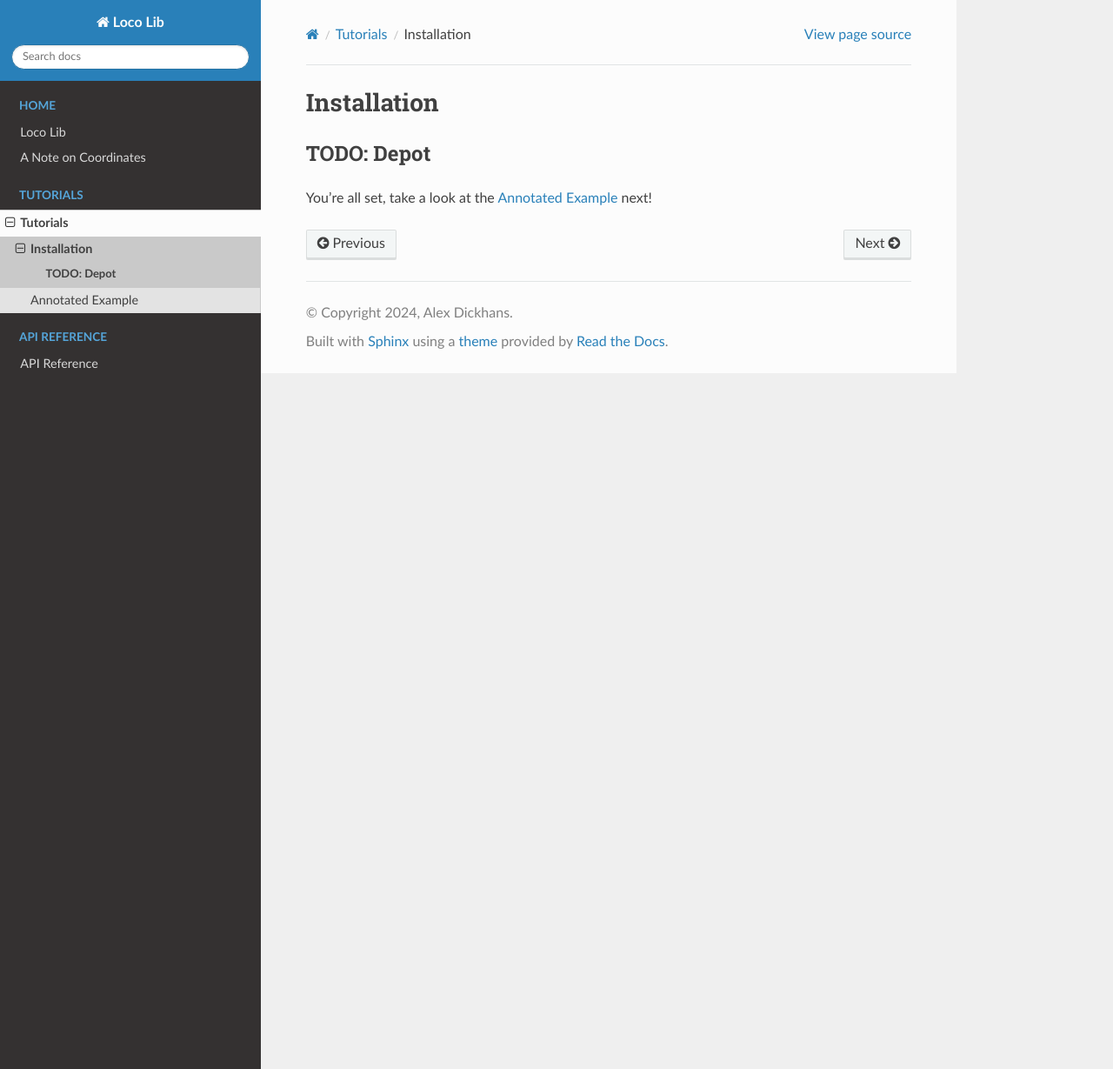
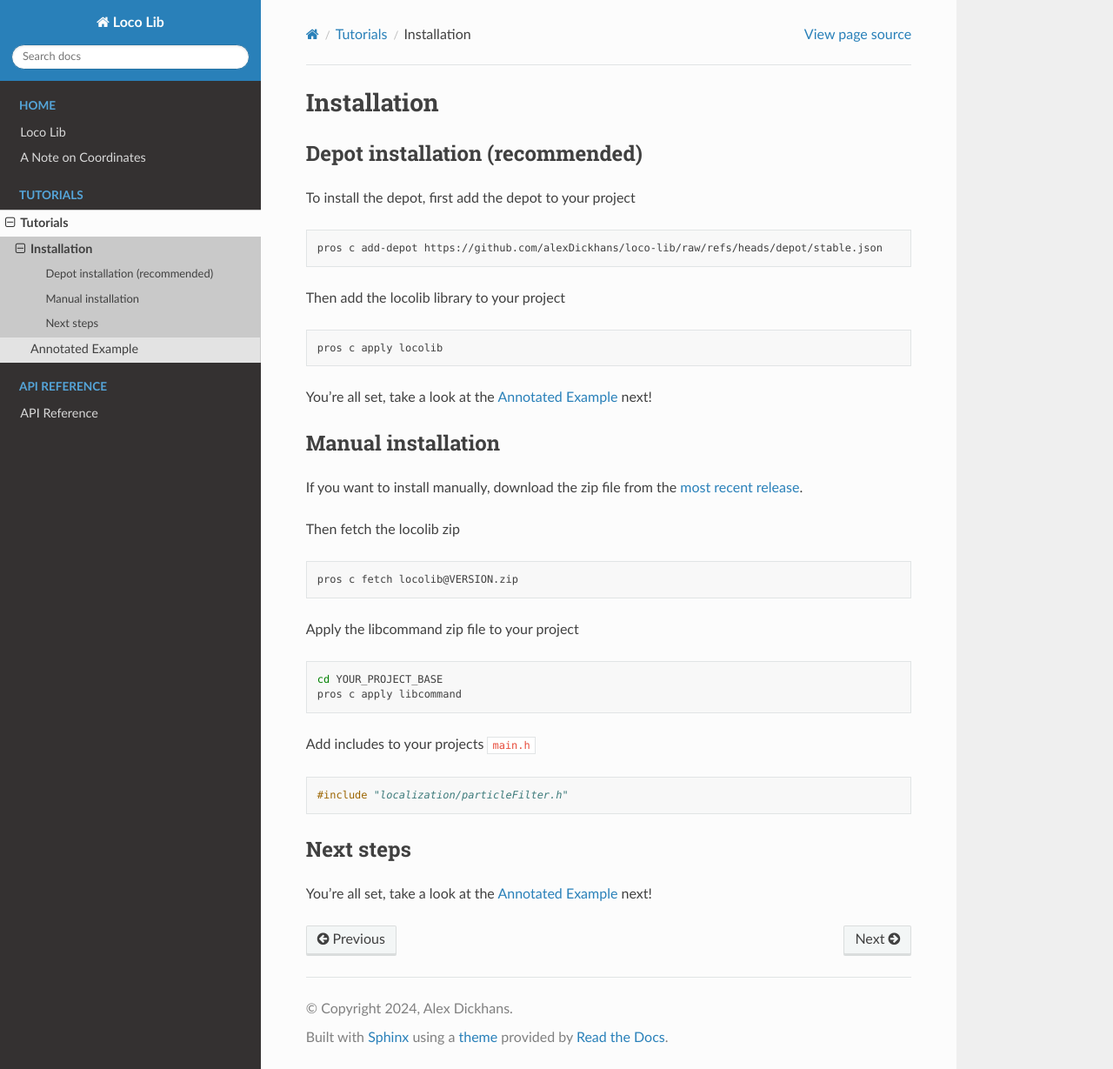
Before and after one commit to alexDickhans/loco-lib, a Sphinx documentation site: the page built from docs/tutorials/installation.md, in a window 1280 px wide and 1229 px high. Shown: the whole window at 87% size. Built offline with Sphinx 7.4.7 and the Read the Docs theme 3.1.0, drawn with Linux system fonts in a browser that asks for light colours.

Commit message:
Add installation instructions

````diff
--- a/docs/tutorials/installation.md
+++ b/docs/tutorials/installation.md
@@ -1,5 +1,45 @@
 # Installation
 
-## **TODO: Depot**
+## Depot installation (recommended)
+
+To install the depot, first add the depot to your project
+
+```bash
+pros c add-depot https://github.com/alexDickhans/loco-lib/raw/refs/heads/depot/stable.json
+```
+
+Then add the locolib library to your project
+
+```bash
+pros c apply locolib
+```
 
 You're all set, take a look at the [Annotated Example](example.md) next!
+
+## Manual installation
+
+If you want to install manually, download the zip file from
+the [most recent release](https://github.com/alexDickhans/loco-lib/releases/latest).
+
+Then fetch the locolib zip
+
+```bash
+pros c fetch locolib@VERSION.zip
+```
+
+Apply the libcommand zip file to your project
+
+```bash
+cd YOUR_PROJECT_BASE
+pros c apply libcommand
+```
+
+Add includes to your projects `main.h`
+
+```c++
+#include "localization/particleFilter.h"
+```
+
+## Next steps
+
+You're all set, take a look at the [Annotated Example](example.md) next!
````
Also changed, not shown: README.md (added).
